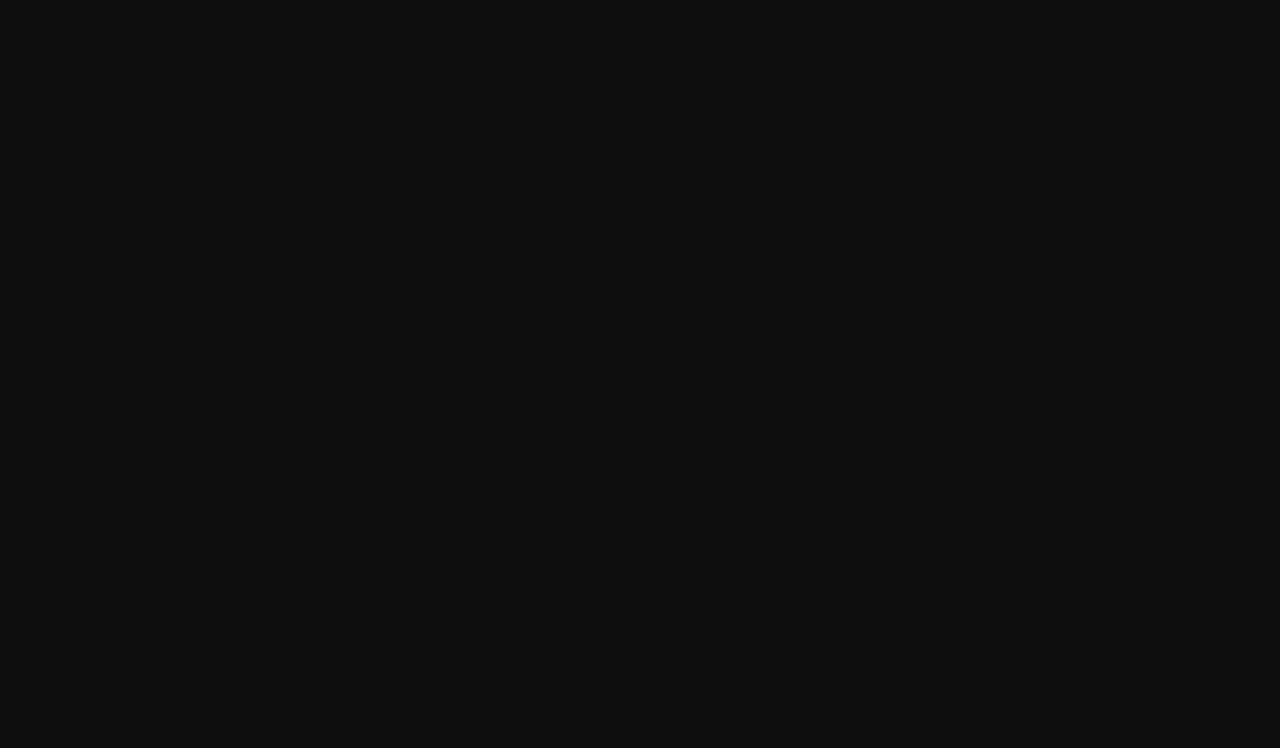
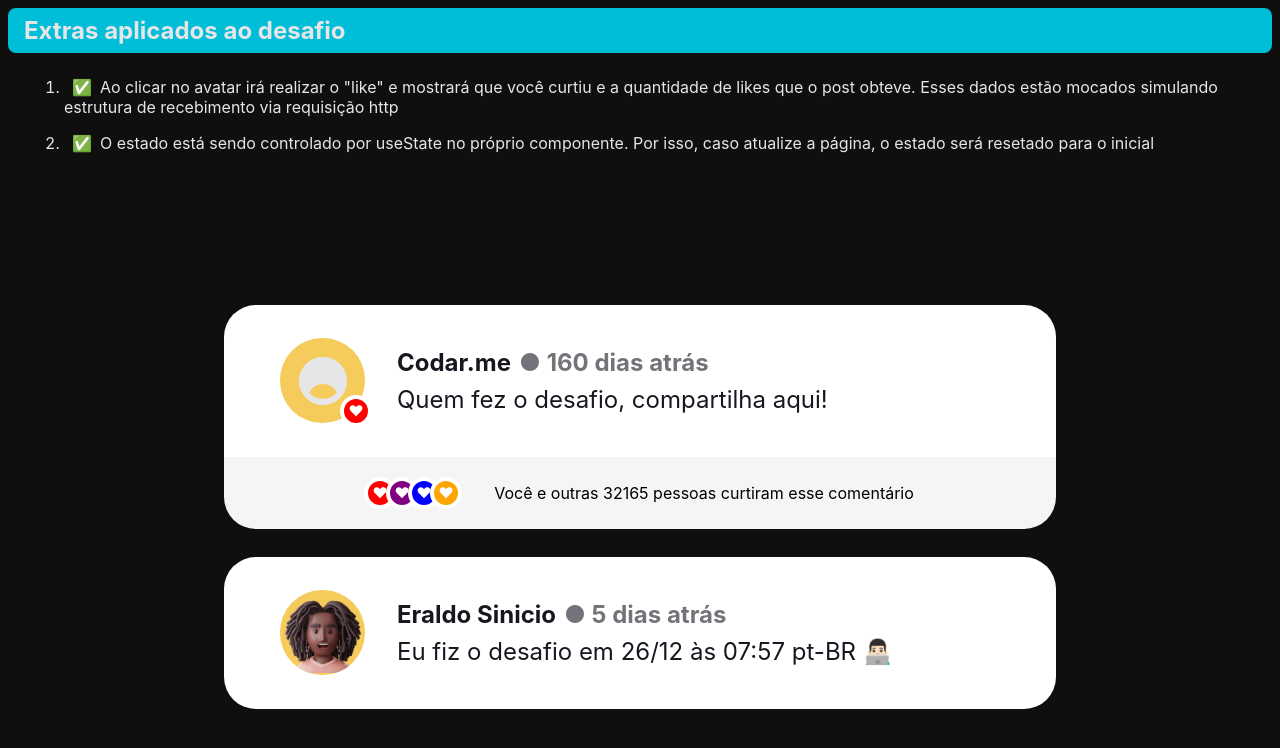
Before and after one commit to eraldosiniciof/input-challenges, a React (Create React App) app: page /comments-like in a window 1280 px wide. Before the commit this address had no page. Shown: the top 748 px of the page. Built offline with nearby package versions, Linux system fonts and the light colour scheme.

Commit message:
feat: level 2 - comments with like

```diff
--- a/src/components/CommentBox/index.js
+++ b/src/components/CommentBox/index.js
@@ -15,7 +15,9 @@ const Card = styled('div')`
 
   width: 720px;
   height: 128px;
-  border-radius: 32px;
+  border-radius: ${(props) => (props.like ? '32px 32px 0 0' : '32px')};
+
+  margin-top: 28px;
 
   background-color: #ffffff;
 
@@ -24,6 +26,26 @@ const Card = styled('div')`
     width: 330px;
     height: 10vh;
   }
+`;
+
+const BoxLike = styled('div')`
+  color: black;
+  background-color: #f5f4f6;
+  width: 720px;
+  padding: 20px 56px;
+  text-align: center;
+  border-radius: 0 0 32px 32px;
+
+  @media screen and (max-width: 400px) {
+    padding: 10px 20px;
+    width: 330px;
+  }
+`;
+
+const ItemLike = styled('div')`
+  display: flex;
+  align-items: center;
+  justify-content: center;
 `;
 
 const BoxAvatar = styled('div')`
@@ -50,8 +72,6 @@ const Box = styled('div')`
   align-items: flex-start;
   justify-content: center;
   gap: 8px;
-
-  margin-left: 40px;
 
   @media screen and (max-width: 400px) {
     margin-left: 8px;
@@ -114,15 +134,54 @@ function getDiffHours(initialDate) {
   return `● ${result}`;
 }
 
-export function CommentBox({ data }) {
+function LikeComponent({ bg, right, top }) {
+  return (
+    <div
+      style={{
+        backgroundColor: bg,
+        width: 24,
+        height: 24,
+        display: 'flex',
+        alignItems: 'center',
+        justifyContent: 'center',
+        borderRadius: 50,
+        border: '4px solid white',
+        position: 'relative',
+        top: top,
+        right: right,
+      }}
+    >
+      <Icon name="like" color="white" />
+    </div>
+  );
+}
+
+export function CommentBox({ data, setState }) {
   return (
     <>
       {data?.length &&
-        data.map((dataComment) => (
-          <Card key={dataComment.name}>
-            <BoxAvatar>
+        data.map((dataComment, index) => (
+          <div key={`Key-${index}`}>
+            <Card key={dataComment.name} like={dataComment.do_you_like}>
+              <BoxAvatar onClick={setState && (() => setState(dataComment))}>
                 <Icon name={dataComment.avatar || 'avatar'} />
               </BoxAvatar>
+              {dataComment.do_you_like ? (
+                <LikeComponent bg="red" right={25} top={30} />
+              ) : (
+                <div
+                  style={{
+                    width: 24,
+                    height: 24,
+                    borderRadius: 50,
+                    border: '4px solid transparent',
+                    position: 'relative',
+                    top: 30,
+                    right: 25,
+                  }}
+                ></div>
+              )}
+
               <Box>
                 <BoxHeader>
                   <Title>{dataComment.name}</Title>
@@ -131,11 +190,33 @@ export function CommentBox({ data }) {
                 <BoxComment>{dataComment.comment}</BoxComment>
               </Box>
             </Card>
+
+            {dataComment.do_you_like && (
+              <BoxLike>
+                <ItemLike>
+                  <LikeComponent bg="red" right={2} />
+                  <LikeComponent bg="purple" right={12} />
+                  <LikeComponent bg="blue" right={22} />
+                  <LikeComponent bg="orange" right={32} />
+                  Você e outras {dataComment.total_like} pessoas curtiram esse
+                  comentário
+                </ItemLike>
+              </BoxLike>
+            )}
+          </div>
         ))}
     </>
   );
 }
 
+LikeComponent.propTypes = {
+  bg: t.string,
+  right: t.number,
+  top: t.number,
+};
+
 CommentBox.propTypes = {
   data: t.arrayOf(t.any),
+  icon: t.func,
+  setState: t.func,
 };
--- a/src/components/Icon/index.js
+++ b/src/components/Icon/index.js
@@ -12,6 +12,7 @@ import { ReactComponent as classes } from './svgs/Classes.svg';
 import { ReactComponent as community } from './svgs/Community.svg';
 import { ReactComponent as start } from './svgs/Start.svg';
 import { ReactComponent as support } from './svgs/Support.svg';
+import { ReactComponent as like } from './svgs/Like.svg';
 
 const icons = {
   logoPix,
@@ -24,6 +25,7 @@ const icons = {
   community,
   start,
   support,
+  like,
 };
 
 const StyledIcon = styled('svg')`
--- /dev/null
+++ b/src/pages/LevelTwo/CommentsWithLike/index.js
@@ -0,0 +1,68 @@
+import React, { useState } from 'react';
+import styled from 'styled-components';
+import { CommentBox } from '~/components/CommentBox';
+import { Plus } from '~/components/Plus';
+
+const Container = styled('div')`
+  display: flex;
+  flex-direction: column;
+  width: 100vw;
+  height: 100vh;
+`;
+
+const CommentsBox = styled('div')`
+  display: flex;
+  flex-direction: column;
+  align-items: center;
+
+  margin: auto;
+`;
+
+export function CommentsWithLike() {
+  const [mockData, setMockData] = useState([
+    {
+      id: 1,
+      avatar: null,
+      name: 'Codar.me',
+      created_at: '2022-07-24T09:57:08.375Z',
+      comment: 'Quem fez o desafio, compartilha aqui!',
+      do_you_like: true,
+      total_like: 32165,
+    },
+    {
+      id: 2,
+      avatar: 'avatar02',
+      name: 'Eraldo Sinicio',
+      created_at: '2022-12-26T10:57:08.375Z',
+      comment: 'Eu fiz o desafio em 26/12 às 07:57 pt-BR 👨🏻‍💻',
+      do_you_like: false,
+      total_like: 1020,
+    },
+  ]);
+
+  function handleClickAvatar(item) {
+    const itemIndex = mockData.findIndex((md) => md.id === item.id);
+    const tempItems = [...mockData];
+
+    tempItems[itemIndex].do_you_like = !tempItems[itemIndex].do_you_like;
+
+    setMockData(tempItems);
+  }
+
+  const [plus] = useState([
+    'Ao clicar no avatar irá realizar o "like" e mostrará que você curtiu e a quantidade de likes que o post obteve. Esses dados estão mocados simulando estrutura de recebimento via requisição http',
+    'O estado está sendo controlado por useState no próprio componente. Por isso, caso atualize a página, o estado será resetado para o inicial',
+  ]);
+
+  return (
+    <Container>
+      <Plus description={plus} />
+      <CommentsBox>
+        <CommentBox
+          data={mockData}
+          setState={(item) => handleClickAvatar(item)}
+        />
+      </CommentsBox>
+    </Container>
+  );
+}
--- a/src/pages/LevelTwo/index.js
+++ b/src/pages/LevelTwo/index.js
@@ -18,6 +18,12 @@ export function LevelTwo() {
         to="/menu"
         description="Desenvolver um Menu de um site"
       />
+
+      <Option
+        name="Likes"
+        to="/comments-like"
+        description="Lista de comentários com possibilidade de curtir (exibir quantos likes a pessoa teve)"
+      />
     </Container>
   );
 }
--- a/src/pages/index.js
+++ b/src/pages/index.js
@@ -7,6 +7,7 @@ import { Profile } from './LevelOne/Profile';
 import { Comment } from './LevelOne/Comment';
 import { CardWithImage } from './LevelOne/CardWithImage';
 import { Menu } from './LevelTwo/Menu';
+import { CommentsWithLike } from './LevelTwo/CommentsWithLike';
 
 const AllRoutes = () => (
   <Routes>
@@ -16,6 +17,7 @@ const AllRoutes = () => (
     <Route path="/comment" element={<Comment />} />
     <Route path="/card-with-image" element={<CardWithImage />} />
     <Route path="/menu" element={<Menu />} />
+    <Route path="/comments-like" element={<CommentsWithLike />} />
   </Routes>
 );
 
```
Also changed, not shown: src/components/Icon/svgs/Like.svg (added). Lines whose indentation alone changed are shown as unchanged.
